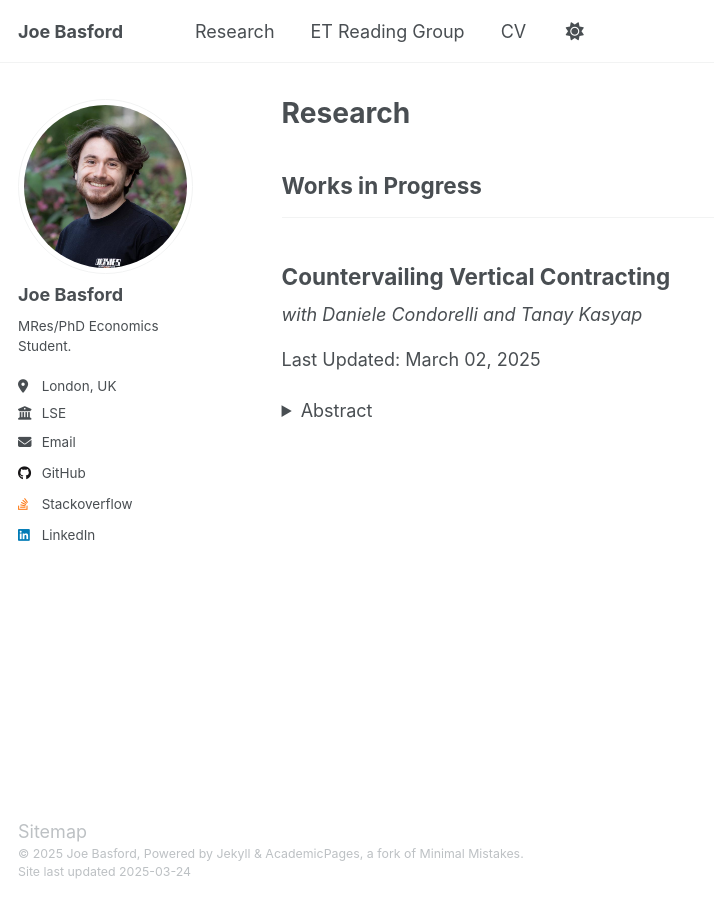
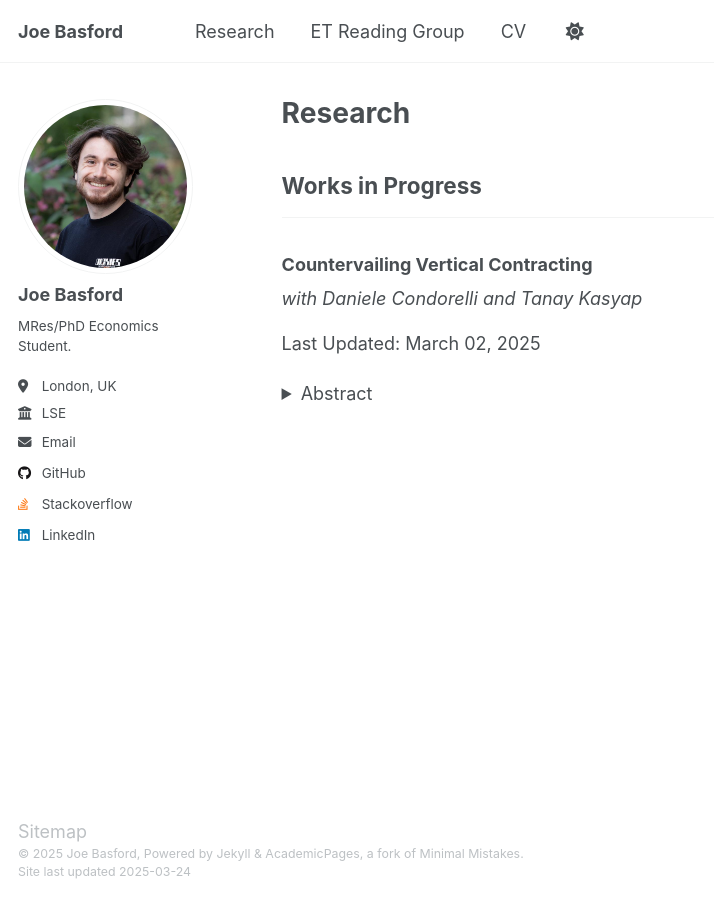
Before and after one commit to Joe-Basford/Joe-Basford.github.io, a Jekyll site: the page built from _pages/research.html, in a window 1280 px wide. Shown: the whole page, without its empty margins (0-714 px from the left). Built offline with Jekyll 4.4.1, drawn with Linux system fonts in a browser that asks for light colours.

Commit message:
Update archive-single.html

```diff
--- a/_includes/archive-single.html
+++ b/_includes/archive-single.html
@@ -26,7 +26,7 @@
       </div>
     {% endif %}
 
-    <h2>{{ title }}</h2>
+    <h3>{{ title }}</h3>
 
         {% if post.collection == 'publications' %}
           <i>with {{post.coauthors}}</i>
```
